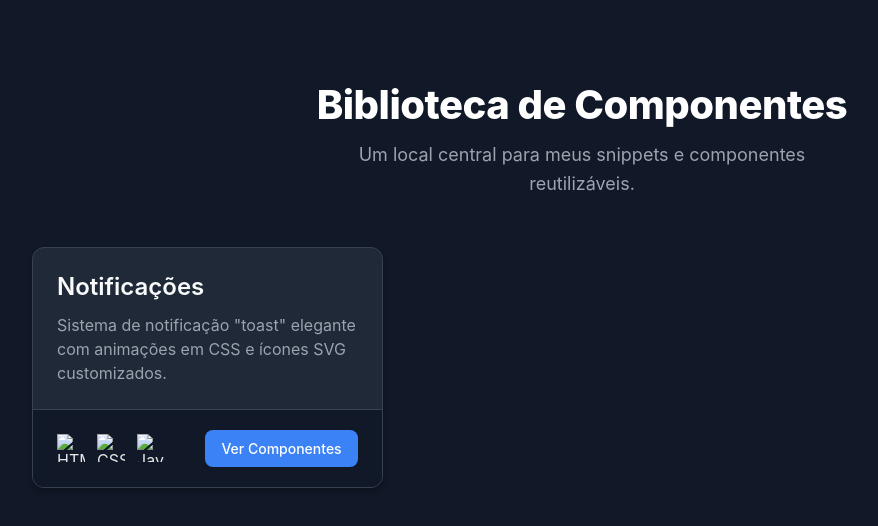
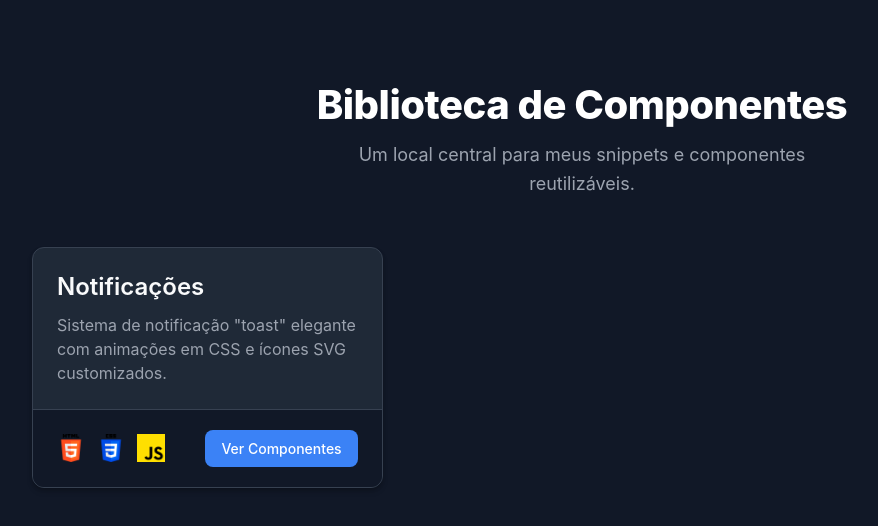
Before and after one commit to Miguel-Adriano/Layouts, a plain HTML site: page index.html in a window 1280 px wide. Shown: the whole page, without its empty margins (58-936 px from the left). Drawn offline with Linux system fonts and the light colour scheme; the site is published under a folder, as on GitHub Pages, so addresses that start at the root find nothing.

Commit message:
Update index.html

```diff
--- a/index.html
+++ b/index.html
@@ -151,9 +151,9 @@
                 <div class="card-footer">
 
                     <div class="tech-icons">
-                        <img src="/img/html-5.png" alt="HTML">
-                        <img src="/img/css-3.png" alt="CSS">
-                        <img src="/img/js.png" alt="JavaScript">
+                        <img src="img/html-5.png" alt="HTML">
+                        <img src="img/css-3.png" alt="CSS">
+                        <img src="img/js.png" alt="JavaScript">
                     </div>
 
                     <a href="notificacoes.html" class="card-button">
```
